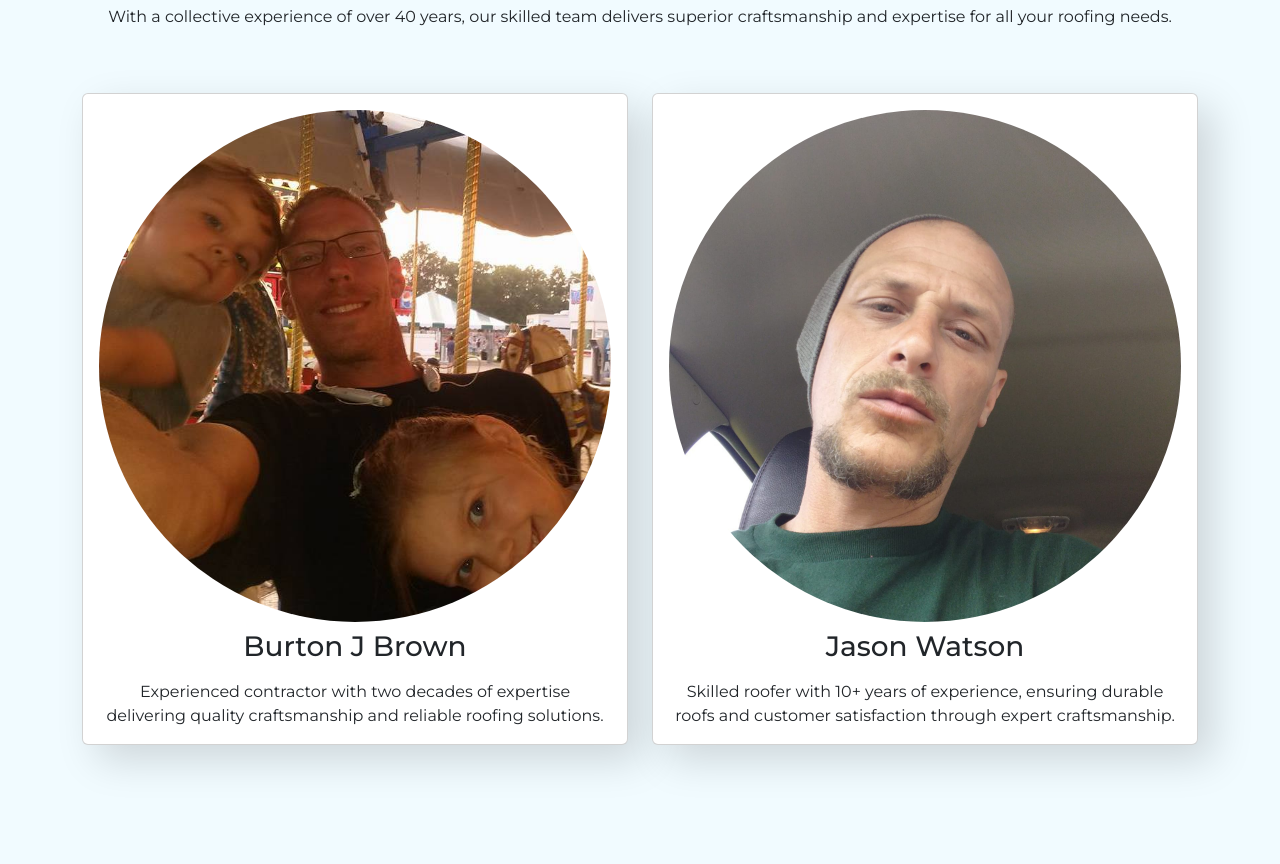
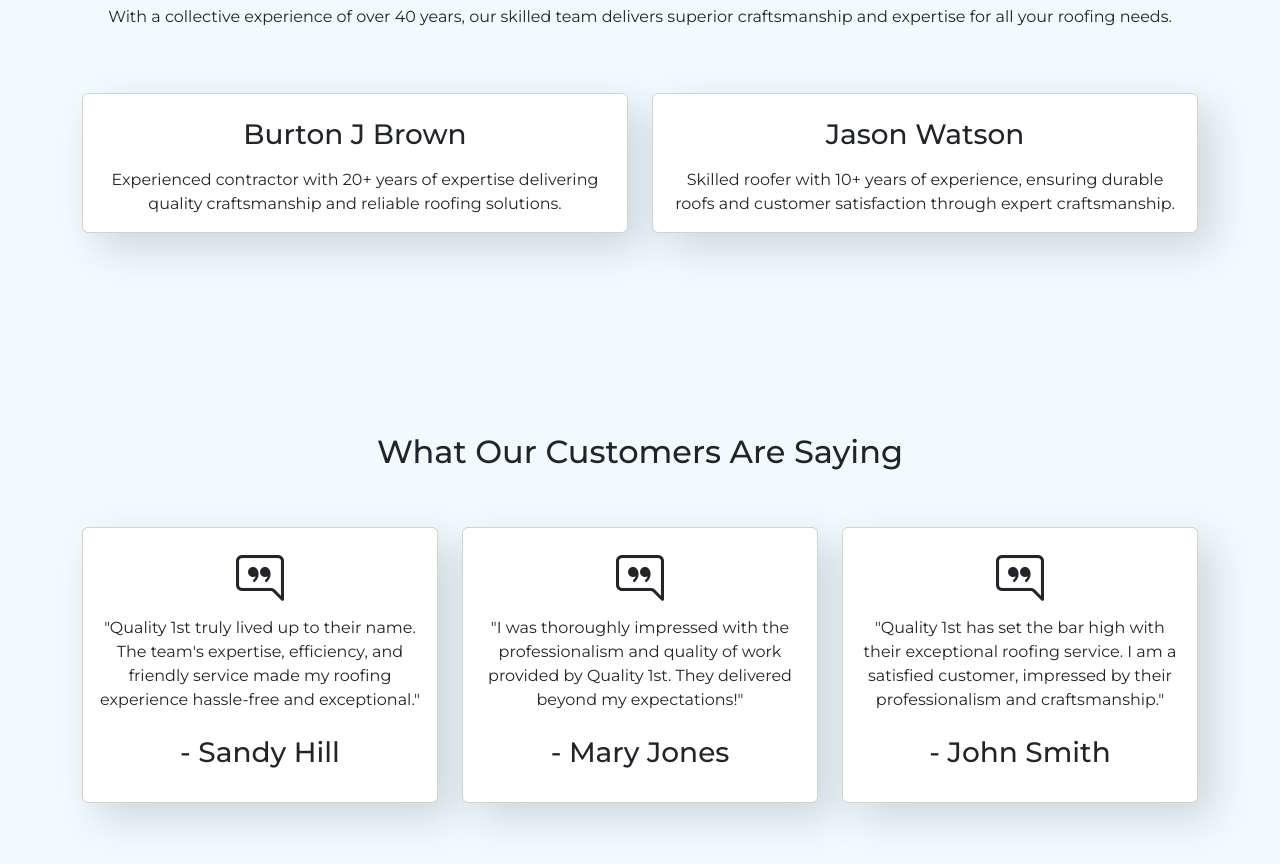
Before and after one commit to markporcarojr/quality-1st-construction, a website built with Parcel: page index.html in a window 1280 px wide. Shown: the part 3496-4360 px from the top of the page. Built offline with nearby package versions, Linux system fonts and the light colour scheme.

Commit message:
Remove Profile Pics

```diff
--- a/index.html
+++ b/index.html
@@ -568,16 +568,15 @@
               class="card text-center"
             >
               <div class="card-body">
-                <img
+                <!-- <img
                   alt="profile, picture of business owner"
                   class="img-fluid rounded-circle"
                   src="images/burts_profile2.jpeg"
-                />
+                /> -->
                 <h3 class="card-title py-2">Burton J Brown</h3>
                 <p class="card-text">
-                  Experienced contractor with two decades of expertise
-                  delivering quality craftsmanship and reliable roofing
-                  solutions.
+                  Experienced contractor with 20+ years of expertise delivering
+                  quality craftsmanship and reliable roofing solutions.
                 </p>
               </div>
             </div>
@@ -589,11 +588,11 @@
               class="card text-center"
             >
               <div class="card-body">
-                <img
+                <!-- <img
                   alt="Jason's profile picture"
                   class="img-fluid rounded-circle"
                   src="images/jasons_profile.jpeg"
-                />
+                /> -->
                 <h3 class="card-title py-2">Jason Watson</h3>
                 <p class="card-text">
                   Skilled roofer with 10+ years of experience, ensuring durable
```
